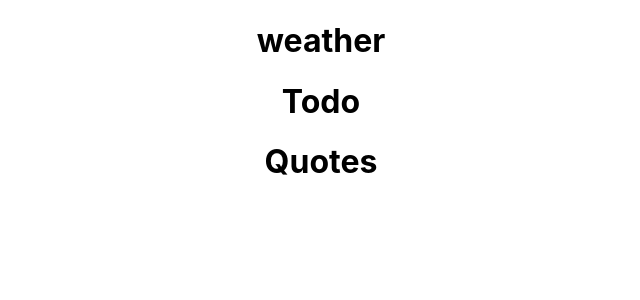
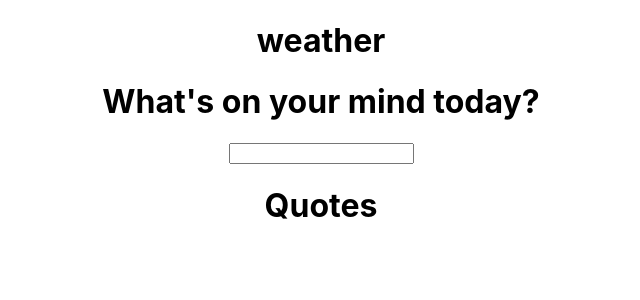
Before and after one commit to Ashi05/inspiration-app, a React (Create React App) app: page / in a window 1280 px wide. Shown: the top 300 px of the page, without its empty margins (319-959 px from the left). Built offline with nearby package versions, Linux system fonts and the light colour scheme.

Commit message:
adding todo slice

```diff
--- a/src/features/todos/Todos.js
+++ b/src/features/todos/Todos.js
@@ -1,9 +1,27 @@
-import React from "react";
+import { useState } from "react";
 
 export default function Todos() {
+  const [entry, setEntry] = useState();
+
+  const onFormSubmit = (e) => {
+    e.preventDefault();
+    console.log(entry);
+  };
+
   return (
     <div>
-      <h1>Todo</h1>
+      <div className="todo-entry">
+        <h1>What's on your mind today?</h1>
+        <form action="" onSubmit={onFormSubmit}>
+          <input
+            type="text"
+            value={entry}
+            id=""
+            onChange={(e) => setEntry(e.target.value)}
+          />
+        </form>
+      </div>
+      <div className="todo-entrylist"></div>
     </div>
   );
 }
```
Also changed, not shown: src/features/todos/TodosSlice.js (added, +29 -0 lines).
